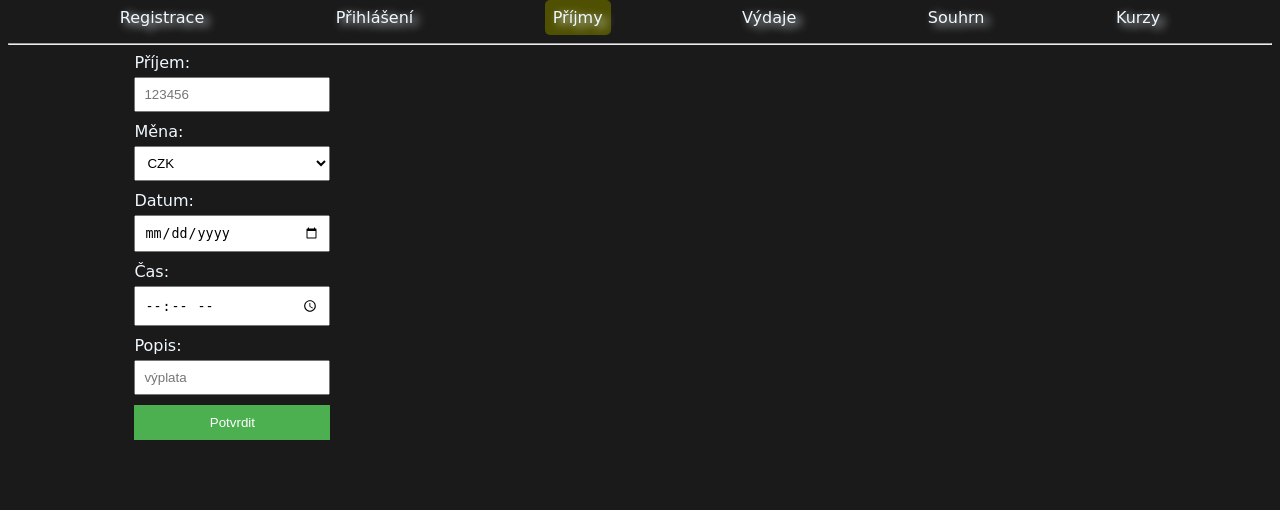
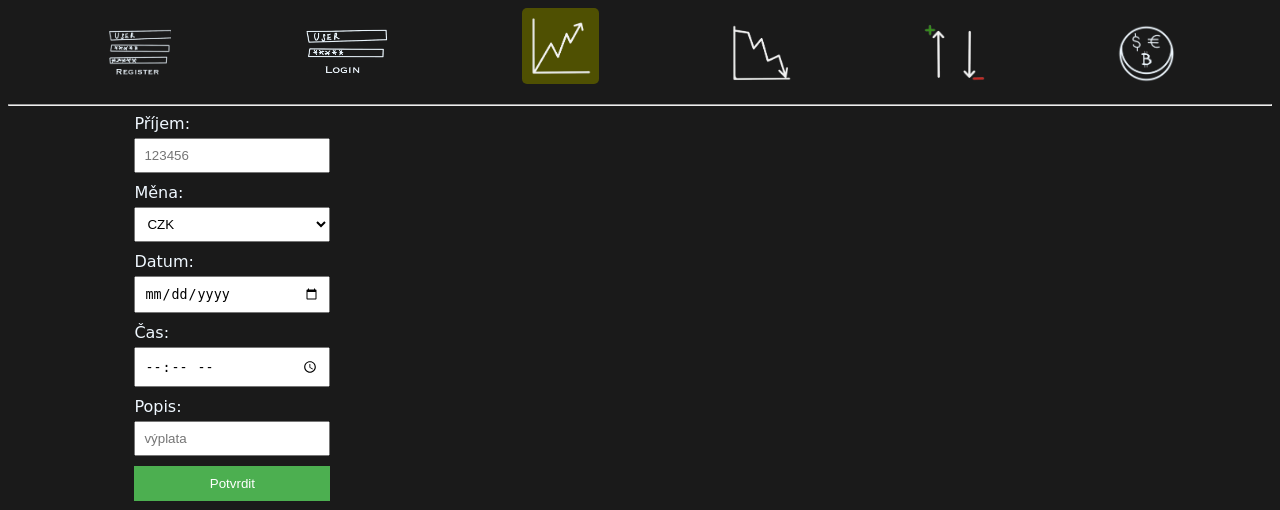
Before and after one commit to ulricht01/fin_analys, a FastAPI app: page /prijmy in a window 1280 px wide. Shown: the top 510 px of the page. Run offline with FastAPI, Linux system fonts and the light colour scheme; parts of the project's set-up code (start-up, migrations or seed data) failed here and were passed over.

Commit message:
0.1.2
Přidány obrázky místo popisů v menu. Zároveň nastaveny relace mezi tabulkami vydaje-uzivatele a prijmy-uzivatele. Musí se dodělat login a následně přepsat testovací hodnota v app.py na current_user.
Myšlenka, která mě dnes napadla: Přidat tabulku s účty, kde při každém přidání příjmu/výdaje se přičte/odečte balance.
Další věc, která je třeba udělat je využít chart.js a generovat grafy pro příjmy/výdaje/souhrn a propojit to s měnami, aby byly možné přepočty na KČ/EUR/USD případně nějaké kryptoměny.

```diff
--- a/code/app.py
+++ b/code/app.py
@@ -17,6 +17,7 @@ scheduler_thread.start()
 app = FastAPI()
 templates = Jinja2Templates(directory="templates")
 app.mount("/static", StaticFiles(directory="static"), name="static")
+app.mount("/obrazky", StaticFiles(directory="templates/obrazky"), name="obrazky")
 @app.route("/")
 async def main_page(request: Request):
     return templates.TemplateResponse("index.html", {"request": request})
@@ -33,7 +34,8 @@ async def zadej_prijem(request: Request):
     datum = form_data.get("datum_input")
     cas = form_data.get("cas_input")
     popis = form_data.get("prijem_popis")
-    database.pridej_prijem_do_db(prijem, mena, datum, cas, popis)
+    id_uzivatele = 1 #testovací dokud nebude funkční login
+    database.pridej_prijem_do_db(prijem, mena, datum, cas, popis, id_uzivatele)
     return RedirectResponse(url="/prijmy", status_code=303)
 
 @app.get("/registrace")
@@ -80,7 +82,8 @@ async def zadej_vydaje(request: Request):
     datum = form_data.get("datum_input")
     cas = form_data.get("cas_input")
     popis = form_data.get("vydaj_popis")
-    database.pridej_vydaj_do_db(vydaj, mena, datum, cas, popis)
+    id_uzivatele = 1 #testovací dokud nebude funkční login
+    database.pridej_vydaj_do_db(vydaj, mena, datum, cas, popis, id_uzivatele)
     return RedirectResponse(url="/vydaje", status_code=303)
 
 @app.route("/kurzy")
--- a/code/static/styles/styles.css
+++ b/code/static/styles/styles.css
@@ -45,6 +45,12 @@ footer {
 /* Zde zapisujeme css pro header */
 header{
     text-align: center;
+}
+
+header img{
+    max-width: 150px; /* Maximální šířka obrázku */
+    max-height: 60px; /* Maximální výška obrázku */
+
 }
 
 header ul {
--- a/code/templates/navigace.html
+++ b/code/templates/navigace.html
@@ -7,12 +7,12 @@
 
 <body>
     <ul>
-        <li><a href="registrace" {% if request.path == '/registrace' %}class="active"{% endif %}>Registrace</a></li>
-        <li><a href="prihlaseni" {% if request.path == '/prihlaseni' %}class="active"{% endif %}>Přihlášení</a></li>
-        <li><a href="prijmy" {% if request.path == '/prijmy' %}class="active"{% endif %}>Příjmy</a></li>
-        <li><a href="vydaje" {% if request.path == '/vydaje' %}class="active"{% endif %}>Výdaje</a></li>
-        <li><a href="souhrn" {% if request.path == '/souhrn' %}class="active"{% endif %}>Souhrn</a></li>
-        <li><a href="kurzy" {% if request.path == '/kurzy' %}class="active"{% endif %}>Kurzy</a></li>
+        <li><a href="registrace"><img src="obrazky/registrace.png" alt="Registrace" {% if request.path == '/registrace' %}class="active"{% endif %}></a></li>
+        <li><a href="prihlaseni"><img src="obrazky/prihlaseni.png" alt="Prihlaseni" {% if request.path == '/prihlaseni' %}class="active"{% endif %}></a></li>
+        <li><a href="prijmy"><img src="obrazky/prijmy.png" alt="Příjmy" {% if request.path == '/prijmy' %}class="active"{% endif %}></a></li>
+        <li><a href="vydaje"><img src="obrazky/vydaje.png" alt="Výdaje" {% if request.path == '/vydaje' %}class="active"{% endif %}></a></li>
+        <li><a href="souhrn"><img src="obrazky/souhrn.png" alt="Souhrn" {% if request.path == '/souhrn' %}class="active"{% endif %}></a></li>
+        <li><a href="kurzy"><img src="obrazky/kurzy.png" alt="Kurzy" {% if request.path == '/kurzy' %}class="active"{% endif %}></a></li>
     </ul>
     <hr>
 </body>
```
Also changed, not shown: code/database.py (+30 -20 lines), code/templates/obrazky/kurzy.png (added), code/templates/obrazky/prihlaseni.png (added), code/templates/obrazky/prijmy.png (added), code/templates/obrazky/registrace.png (added), code/templates/obrazky/souhrn.png (added), code/templates/obrazky/vydaje.png (added).
